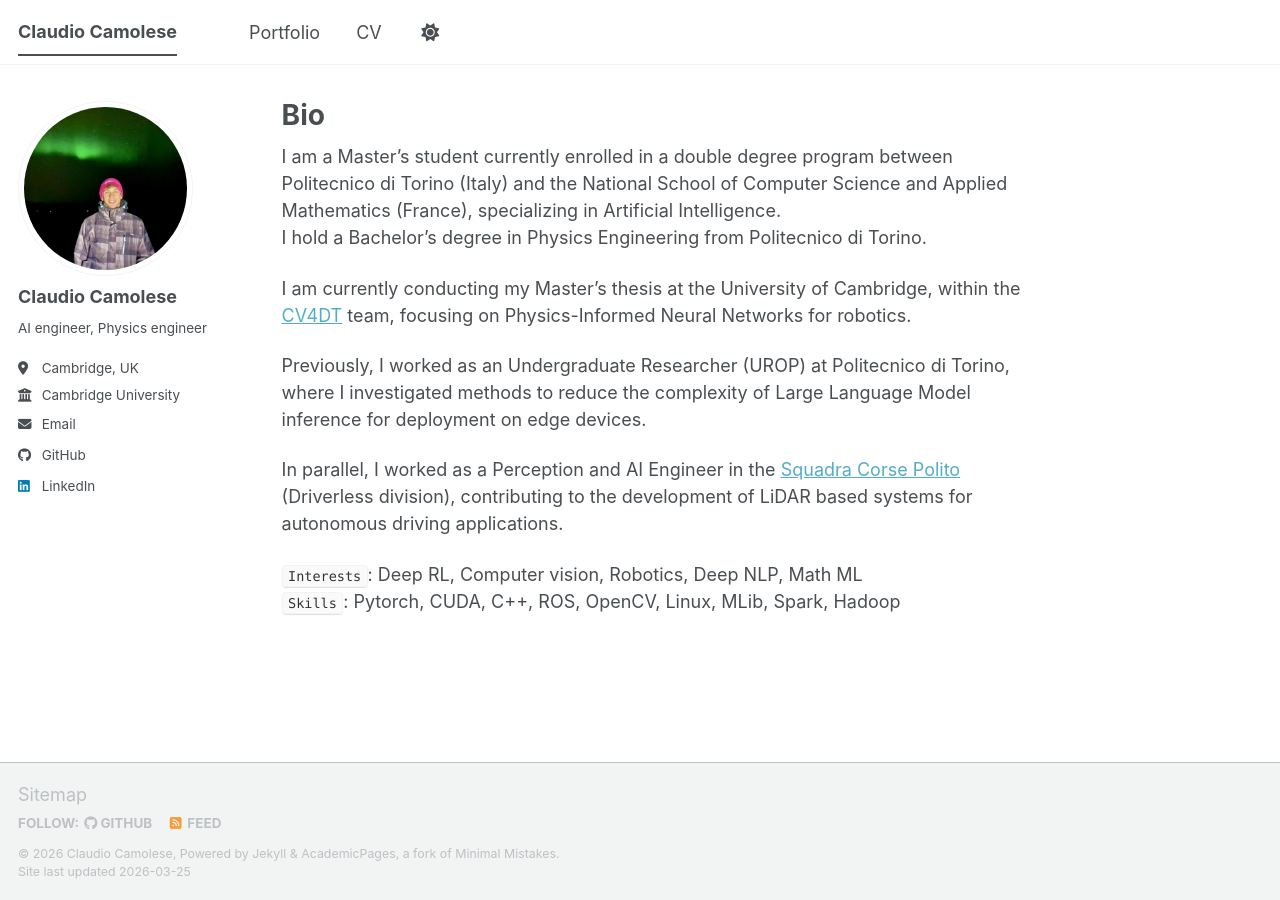
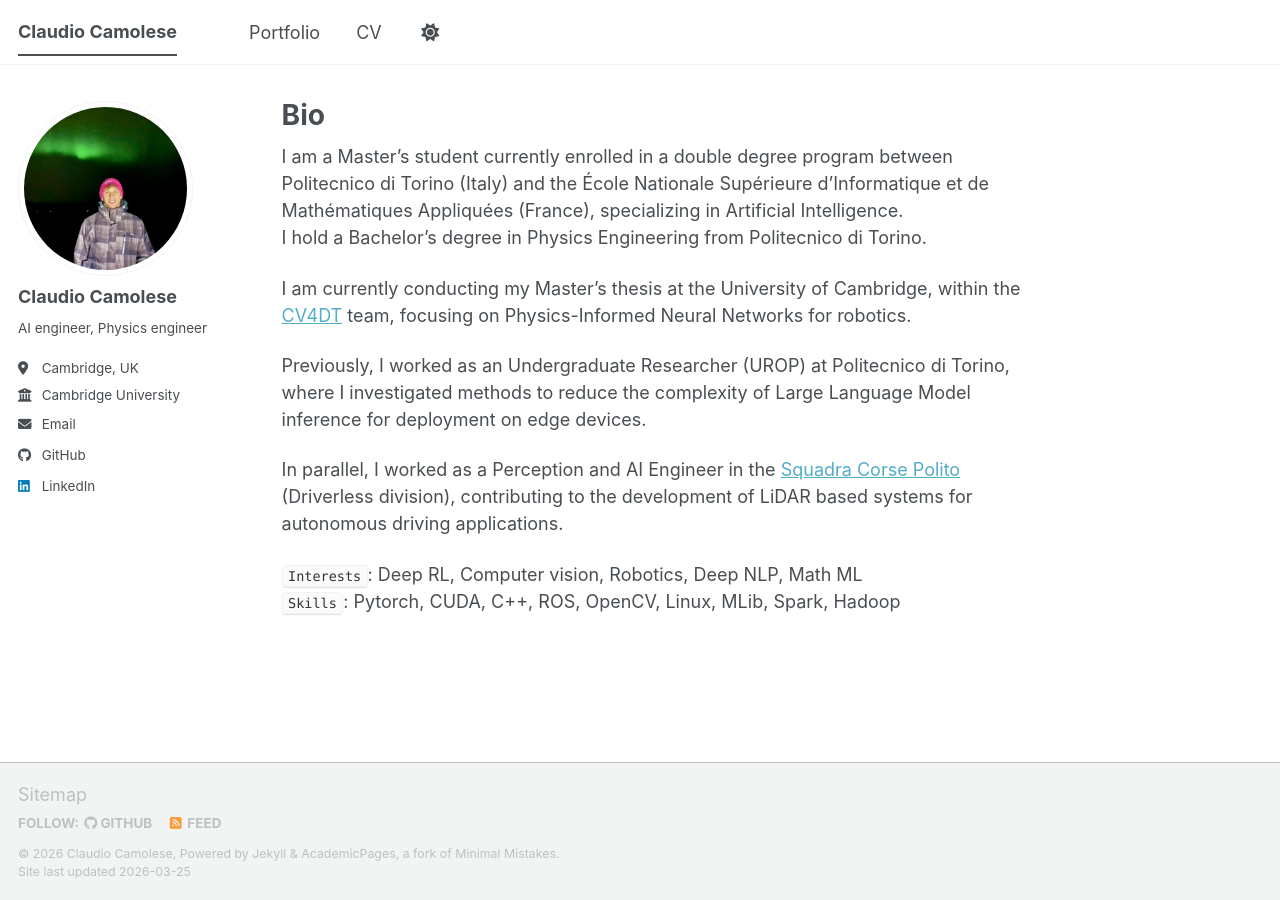
Before and after one commit to claudiocamolese/claudiocamolese.github.io, a Jekyll site: the page built from _pages/about.md, in a window 1280 px wide. Built offline with Jekyll 4.4.1, drawn with Linux system fonts in a browser that asks for light colours; a script bundle is joined from its source files by our own code; library files that are not in the unit come from our copies.

Commit message:
about.md

```diff
--- a/_pages/about.md
+++ b/_pages/about.md
@@ -8,7 +8,7 @@ redirect_from:
 ---
 
 
-I am a Master's student currently enrolled in a double degree program between Politecnico di Torino (Italy) and the National School of Computer Science and Applied Mathematics (France), specializing in Artificial Intelligence. \\
+I am a Master's student currently enrolled in a double degree program between Politecnico di Torino (Italy) and the École Nationale Supérieure d'Informatique et de Mathématiques Appliquées (France), specializing in Artificial Intelligence. \\
 I hold a Bachelor's degree in Physics Engineering from Politecnico di Torino.
 
 I am currently conducting my Master's thesis at the University of Cambridge, within the [CV4DT](https://cv4dt.github.io) team, focusing on Physics-Informed Neural Networks for robotics.
```
